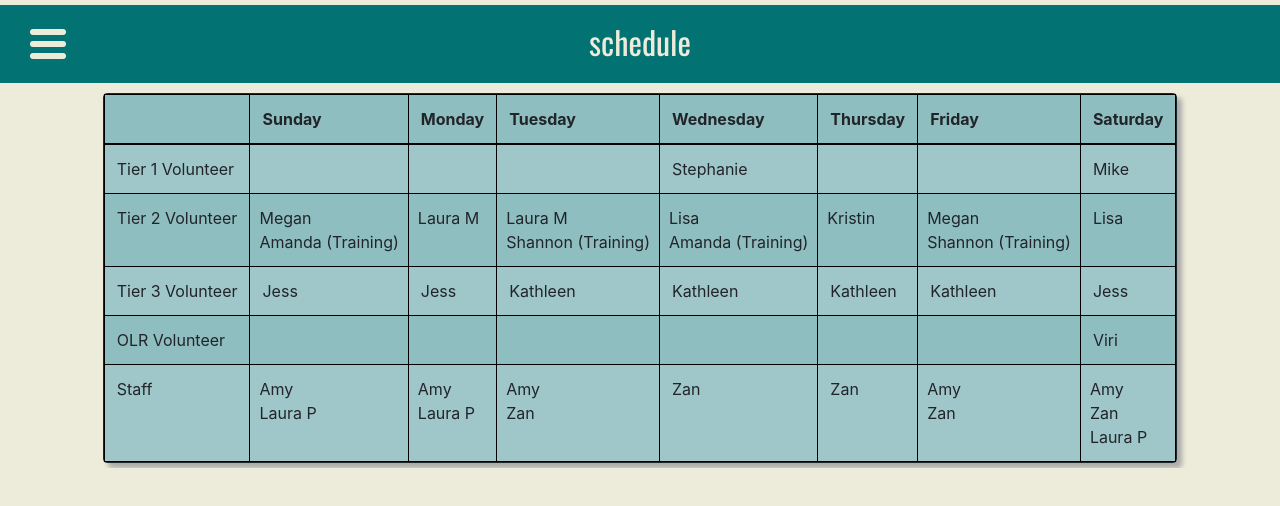
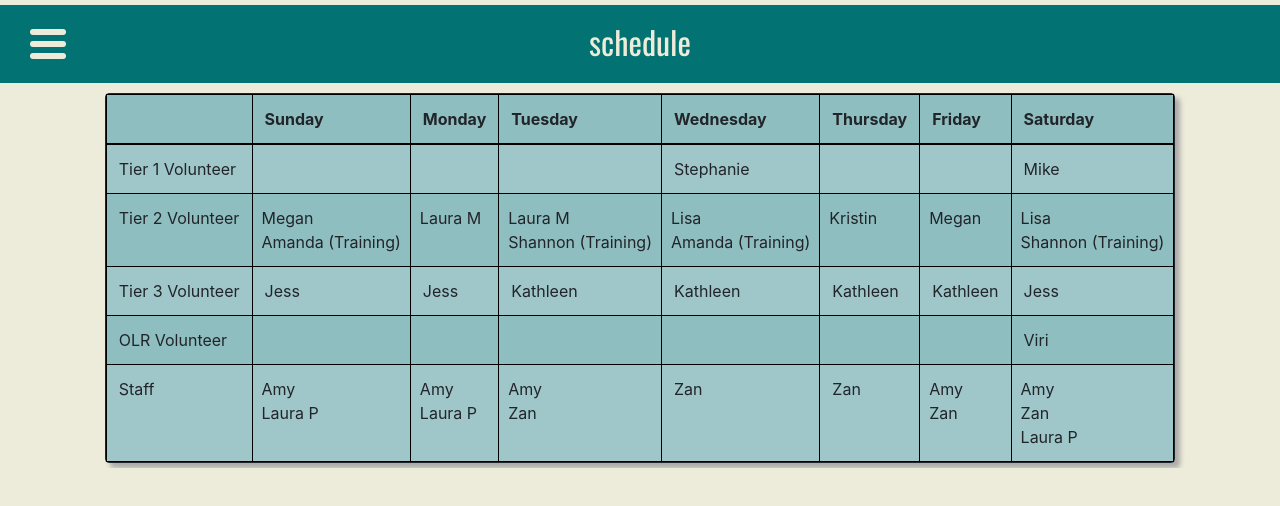
Before and after one commit to emailBuilderDBFU/emailBuilderDBFU.github.io, a React (Create React App) app: page /schedule in a window 1280 px wide. Shown: the top 506 px of the page. Built offline with nearby package versions, Linux system fonts and the light colour scheme.

Commit message:
updated schedule

```diff
--- a/src/components/Schedule.js
+++ b/src/components/Schedule.js
@@ -59,13 +59,14 @@ export class Schedule extends React.Component {
 									</td>
 									<td>
 										<Row className ="Sched-Cell">Kristin</Row>
-										<Row className ="Sched-Cell"></Row>
 									</td>
 									<td>
 										<Row className ="Sched-Cell">Megan</Row>
+									</td>
+									<td>
+										<Row className ="Sched-Cell">Lisa</Row>
 										<Row className ="Sched-Cell">Shannon (Training)</Row>
 									</td>
-									<td>Lisa</td>
 								</tr>
 
 								<tr>
```
